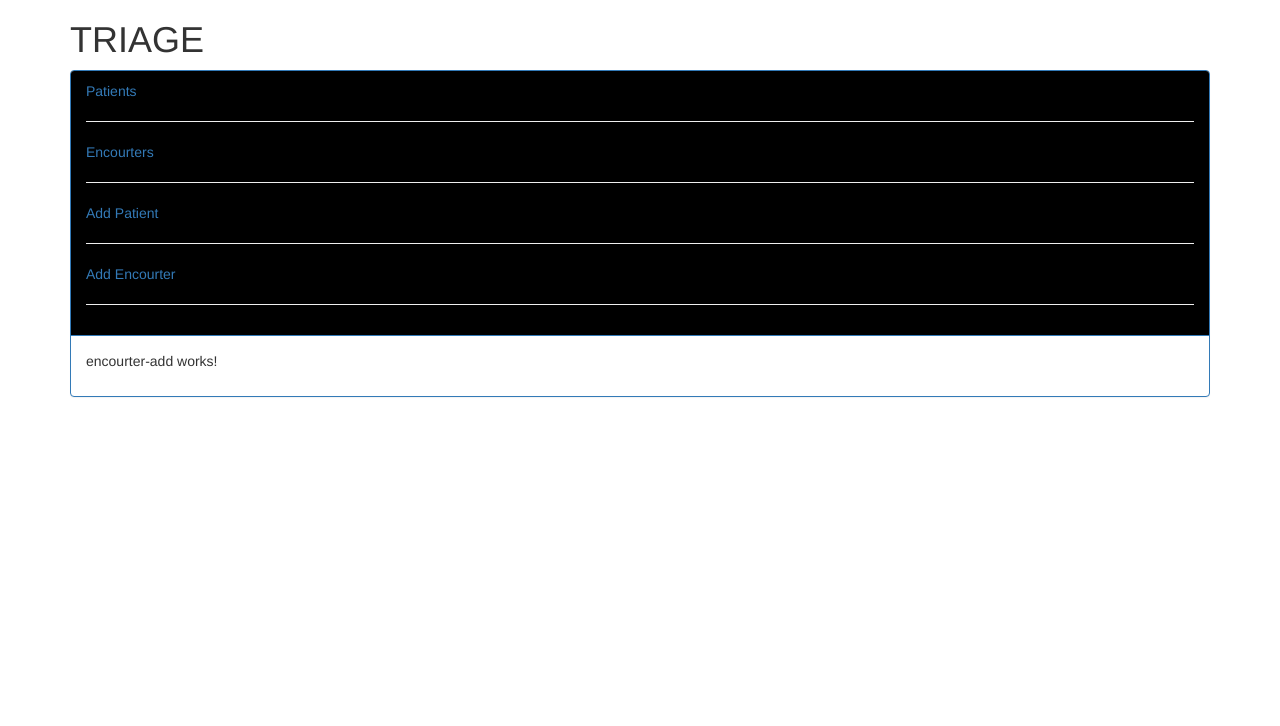
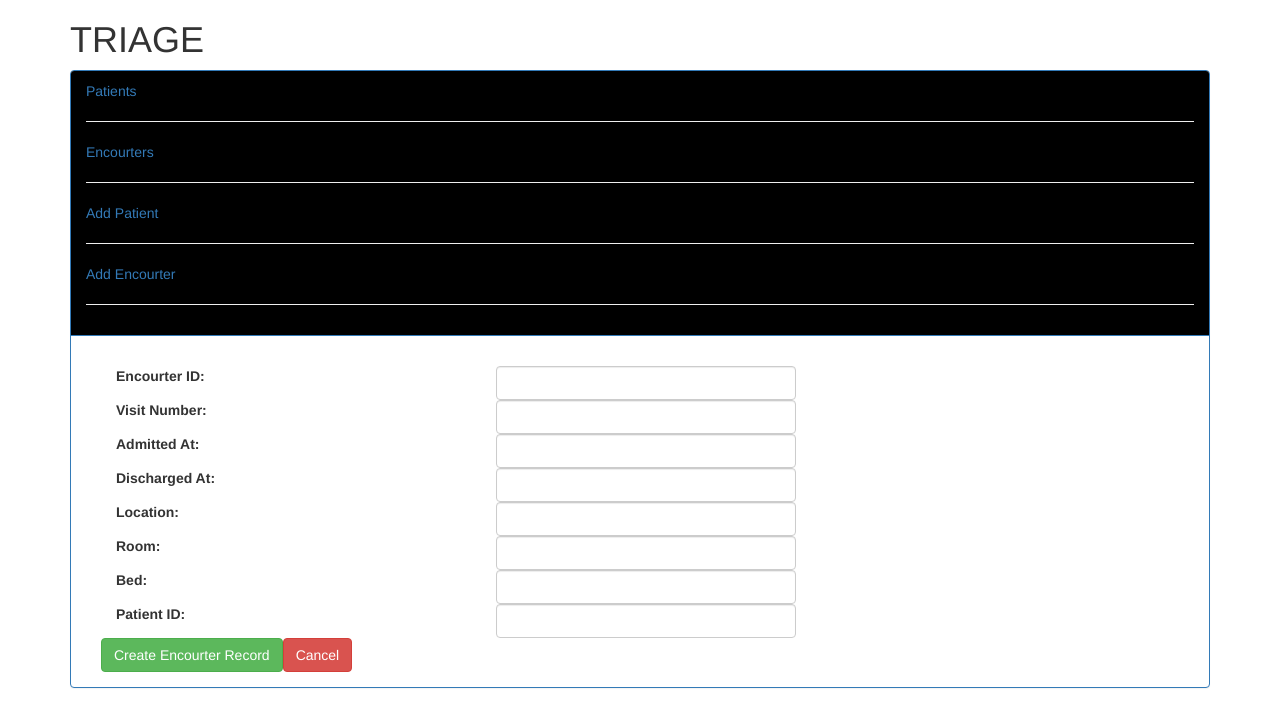
Before and after one commit to DogaIster/Triage, an Angular app in the folder rubyrails5-angular2-app/frontend/: page /encourters/add in a window 1280 px wide. Shown: the top 726 px of the page. Built offline with nearby package versions, Linux system fonts and the light colour scheme.

Commit message:
Encourters and adding encourters unrelated to patient

```diff
--- a/rubyrails5-angular2-app/frontend/src/app/encourter-add/encourter-add.component.html
+++ b/rubyrails5-angular2-app/frontend/src/app/encourter-add/encourter-add.component.html
@@ -1,3 +1,72 @@
-<p>
-  encourter-add works!
-</p>
+<div class="container">
+  <form (ngSubmit)="onSubmit()">
+
+    <div class="form-group">
+      <label class="col-xs-4 control-label" for="">Encourter ID: </label>
+      <div class="col-xs-8">
+        <input type="text" style="width: 300px" class="form-control" required
+               [(ngModel)]="encourter.encourterID" name="encourterID">
+      </div>
+    </div>
+
+    <div class="form-group">
+
+      <label class="col-xs-4 control-label" for="">Visit Number: </label>
+      <div class="col-xs-8">
+        <input type="text" style="width: 300px" class="form-control" required
+               [(ngModel)]="encourter.visitNumber" name="visitnumber">
+      </div>
+    </div>
+
+    <div class="form-group">
+      <label class="col-xs-4 control-label" for="">Admitted At: </label>
+      <div class="col-xs-8">
+        <input type="text" style="width: 300px" class="form-control" required
+               [(ngModel)]="encourter.admittedAt" name="admitteddate">
+      </div>
+    </div>
+
+    <div class="form-group">
+      <label class="col-xs-4 control-label" for="">Discharged At: </label>
+      <div class="col-xs-8">
+        <input type="text" style="width: 300px" class="form-control" required
+               [(ngModel)]="encourter.dischargedAt" name="dischargeddate">
+      </div>
+    </div>
+
+    <div class="form-group">
+      <label class="col-xs-4 control-label" for="">Location: </label>
+      <div class="col-xs-8">
+        <input type="text" style="width: 300px" class="form-control" required
+               [(ngModel)]="encourter.location" name="location">
+      </div>
+    </div>
+
+    <div class="form-group">
+      <label class="col-xs-4 control-label" for="">Room: </label>
+      <div class="col-xs-8">
+        <input type="text" style="width: 300px" class="form-control" required
+               [(ngModel)]="encourter.room" name="room">
+      </div>
+    </div>
+
+    <div class="form-group">
+      <label class="col-xs-4 control-label" for="">Bed: </label>
+      <div class="col-xs-8">
+        <input type="text" style="width: 300px" class="form-control" required
+               [(ngModel)]="encourter.bed" name="bed">
+      </div>
+    </div>
+
+    <div class="form-group">
+      <label class="col-xs-4 control-label" for="">Patient ID: </label>
+      <div class="col-xs-8">
+        <input type="text" style="width: 300px" class="form-control" required
+               [(ngModel)]="encourter.patientID" name="patientID">
+      </div>
+    </div>
+
+  </form>
+  <button class="btn btn-success" type="submit" (click)="onSubmit()" routerLink="/encourters">Create Encourter Record</button>
+  <button class="btn btn-danger" routerLink="/encourters">Cancel</button>
+</div>
--- a/rubyrails5-angular2-app/frontend/src/app/encourter-add/encourter-add.component.ts
+++ b/rubyrails5-angular2-app/frontend/src/app/encourter-add/encourter-add.component.ts
@@ -1,4 +1,7 @@
-import { Component, OnInit } from '@angular/core';
+import { Component, OnInit} from '@angular/core';
+import { Encourter } from "../encourter";
+import { ApiService } from "../api.service";
+import { ActivatedRoute } from "@angular/router";
 
 @Component({
   selector: 'app-encourter-add',
@@ -7,9 +10,42 @@ import { Component, OnInit } from '@angular/core';
 })
 export class EncourterAddComponent implements OnInit {
 
-  constructor() { }
+  constructor(public apiService: ApiService , public acRoute : ActivatedRoute) { }
+
+  public encourter : Encourter = new Encourter();
 
   ngOnInit() {
+
+    this.acRoute.params.subscribe((data : any)=>{
+      console.log(data.id);
+      if(data && data.id){
+        this.apiService.get("encourters/"+data.id).subscribe((data : Encourter)=>{
+          this.encourter = data;
+        });
+      }
+      else
+      {
+        this.encourter = new Encourter();
+      }
+    })
   }
 
+  public onSubmit(){
+    console.log("Adding a product: " + this.encourter.patientID);
+    /* if(this.patient.patientID){
+       this.apiService.update("patients/"+this.patient.patientID,this.patient).subscribe((r)=>{
+         console.log(r);
+         alert("Patient updated !");
+       })
+     }*/
+
+    this.apiService.post("encourters", this.encourter).subscribe((r) => {
+      console.log(r);
+      this.encourter = new Encourter();
+      alert("Encourter Record added !");
+      window.location.reload();
+    });
+  }
+
+
 }
--- a/rubyrails5-angular2-app/frontend/src/app/encourter-list/encourter-list.component.html
+++ b/rubyrails5-angular2-app/frontend/src/app/encourter-list/encourter-list.component.html
@@ -1,3 +1,45 @@
-<p>
-  encourter-list works!
-</p>
+<div class="panel panel-default" style="margin-top:10px;">
+  <div class="panel-heading">
+    <b>Encourters</b>
+  </div>
+  <div class="panel-body" style="position:relative">
+    <div class="table-responsive">
+      <table class="table">
+        <thead>
+        <tr>
+          <th>Encourter ID</th>
+          <th>Visit Number</th>
+          <th>Admitted At</th>
+          <th>Discharged At</th>
+          <th>Location</th>
+          <th>Room</th>
+          <th>Bed</th>
+          <th>Patient ID</th>
+          <th>Actions</th>
+
+        </tr>
+        </thead>
+
+        <tbody>
+
+        <tr *ngFor="let c of columns">
+          <td> <input readonly="readonly"  [value]="c.encourterID" style="color:black;"/></td>
+          <td><input readonly="readonly"  [value]="c.visitNumber" style="color:black;"/></td>
+          <td><input readonly="readonly" [value]="c.admittedAt" style="color:black;"/> </td>
+          <td><input readonly="readonly" [value]="c.dischargedAt" style="color:black;"/> </td>
+          <td><input readonly="readonly" [value]="c.location" style="color:black;"/> </td>
+          <td><input readonly="readonly" [value]="c.room" style="color:black;"/> </td>
+          <td><input readonly="readonly" [value]="c.bed" style="color:black;"/> </td>
+          <td><input readonly="readonly" [value]="c.patientID" style="color:black;"/> </td>
+
+          <td>
+            <button style="width:100px; height:30px;" type="button" class="btn btn-primary btn-sm" (click)="edit(c['id'])">Show</button>
+            <button style="width:100px; height:30px;" type="button" class="btn btn-warning btn-sm" (click)="edit(c['id'])">Edit</button>
+            <button style="width:100px; height:30px;" type="button" class="btn btn-danger btn-sm" (click)="destroy(c['id'])">Destroy</button>
+          </td>
+        </tr>
+        </tbody>
+      </table>
+    </div>
+  </div>
+</div>
--- a/rubyrails5-angular2-app/frontend/src/app/encourter-list/encourter-list.component.ts
+++ b/rubyrails5-angular2-app/frontend/src/app/encourter-list/encourter-list.component.ts
@@ -1,4 +1,7 @@
 import { Component, OnInit } from '@angular/core';
+import { Router} from "@angular/router";
+import { ApiService } from "../api.service";
+import { Encourter } from "../encourter";
 
 @Component({
   selector: 'app-encourter-list',
@@ -7,9 +10,39 @@ import { Component, OnInit } from '@angular/core';
 })
 export class EncourterListComponent implements OnInit {
 
-  constructor() { }
+  constructor(public apiService: ApiService , public router : Router) { }
+
+  public columns = Array<Encourter>();
 
   ngOnInit() {
+    this.apiService.get("encourters").subscribe((data : Encourter[])=>{
+      console.log(data);
+      this.columns = data;
+    });
   }
 
+
+  public destroy(id:string){
+    console.log("delete : " + id);
+    var path = 'encourters/' + id;
+    this.apiService.delete(path).subscribe((r)=>{
+
+      this.columns = this.columns.filter((p,i)=>{
+
+        if(Number(id) === p.encourterID )
+        {
+          return false;
+        }
+        return true;
+      },this.columns)
+      window.location.reload();
+    });
+
+
+  }
+  public edit(id:string){
+    console.log("update : " + id );
+    this.router.navigateByUrl('/encourters/add/' + id);
+    window.location.reload();
+  }
 }
--- a/rubyrails5-angular2-app/frontend/src/app/patient-add/patient-add.component.html
+++ b/rubyrails5-angular2-app/frontend/src/app/patient-add/patient-add.component.html
@@ -1,7 +1,3 @@
-<p>
-  patient-add works!
-</p>
-
 <div class="container">
   <form (ngSubmit)="onSubmit()">
 
```
